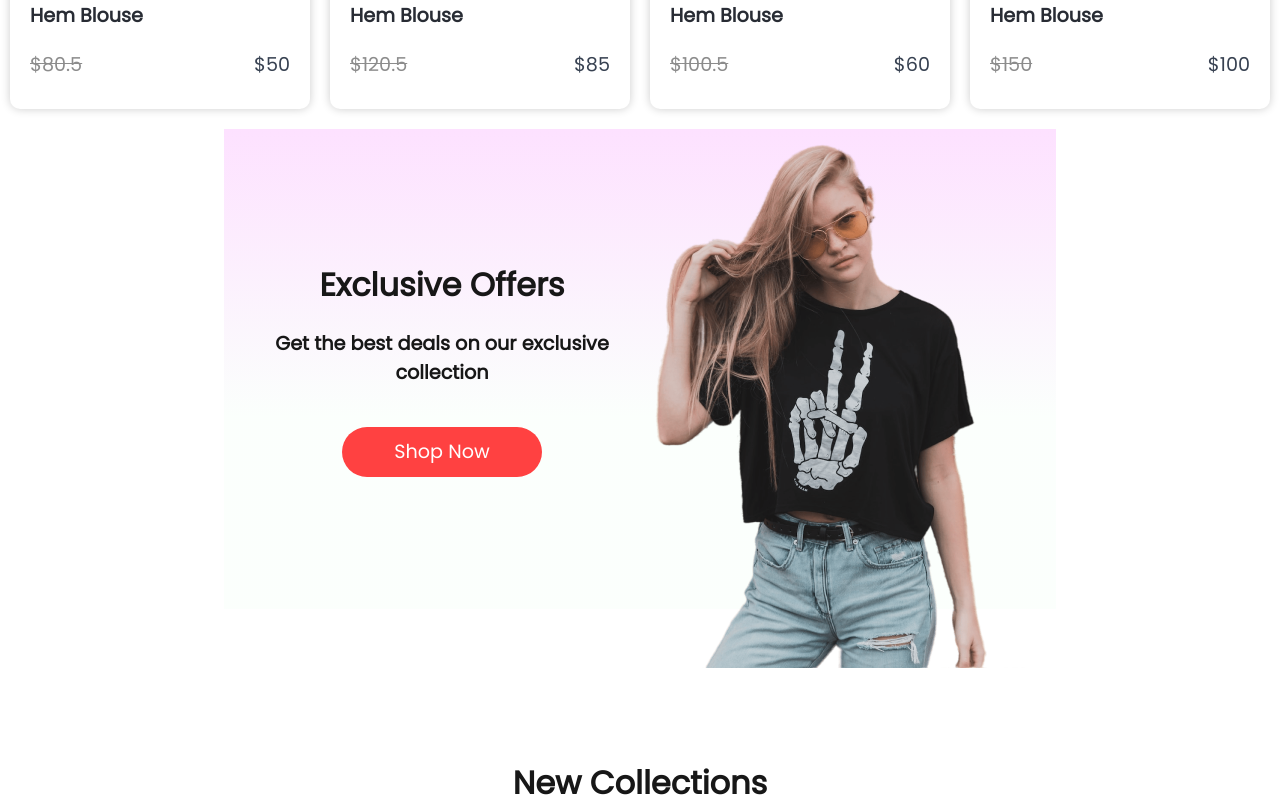
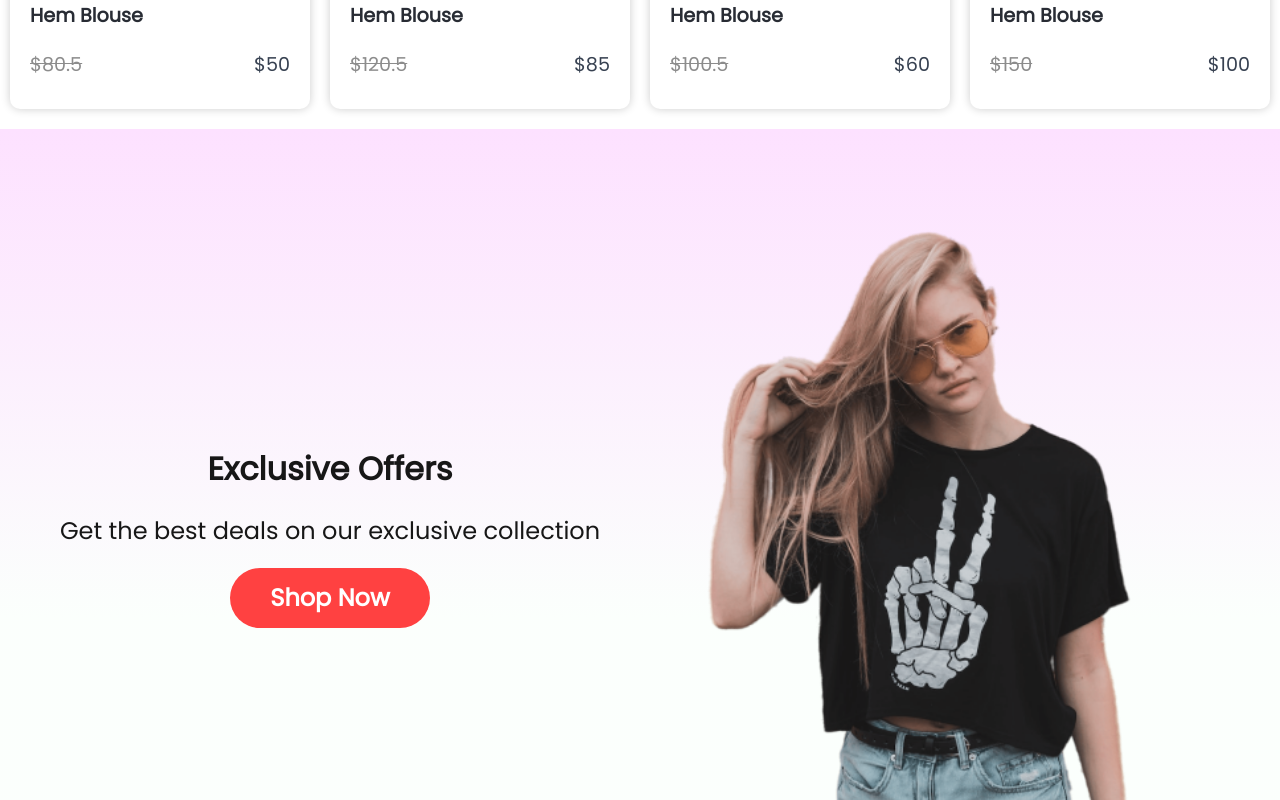
Before and after one commit to ArnaldoGonzalez81318/React-E-Commerce, a React (Create React App) app in the folder frontend/: page / in a window 1280 px wide. Shown: the part 1400-2200 px from the top of the page. Built offline with nearby package versions, Linux system fonts and the light colour scheme.

Commit message:
Update offers.css

```diff
--- a/frontend/src/Components/Offers/offers.css
+++ b/frontend/src/Components/Offers/offers.css
@@ -1,9 +1,9 @@
 .offers {
+  width: 100%;
+  max-width: 1500px;
+  margin: 0 auto;
   background: linear-gradient(180deg, #fde1ff 0%, #e1ffea22 60%);
-  width: 65%;
-  height: 60vh;
-  margin: auto auto 150px auto;
-  padding: 0 20px;
+  padding: 20px;
   display: flex;
 }
 
@@ -24,22 +24,20 @@
 
 .offers-left p {
   color: #171717;
-  font-size: 1.2rem;
-  font-weight: 600;
+  font-size: 1.5rem;
+  font-weight: 400;
   margin-bottom: 20px;
 }
 
 .offers-left button {
   width: 200px;
-  height: 50px;
-  margin-top: 20px;
-  padding: 10px 20px;
-  border: none;
-  border-radius: 40px;
+  height: 60px;
   background-color: #ff4141;
   color: white;
-  font-size: 1.2rem;
-  font-weight: 500;
+  font-size: 1.5rem;
+  font-weight: 600;
+  border: none;
+  border-radius: 80px;
   cursor: pointer;
 }
 
@@ -51,3 +49,20 @@
   align-items: center;
   padding-top: 50px;
 }
+
+.offers-right img {
+  width: 80%;
+  max-width: 500px;
+  height: auto;
+  object-fit: contain;
+}
+
+@media screen and (max-width: 768px) {
+  .offers-left {
+    padding: 50px 20px;
+  }
+
+  .offers-right {
+    display: none;
+  }
+}
```
